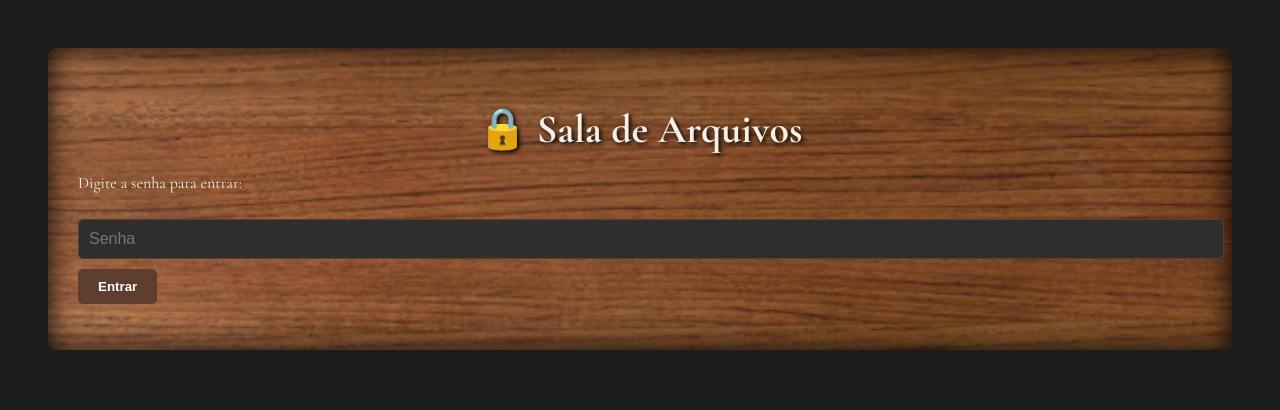
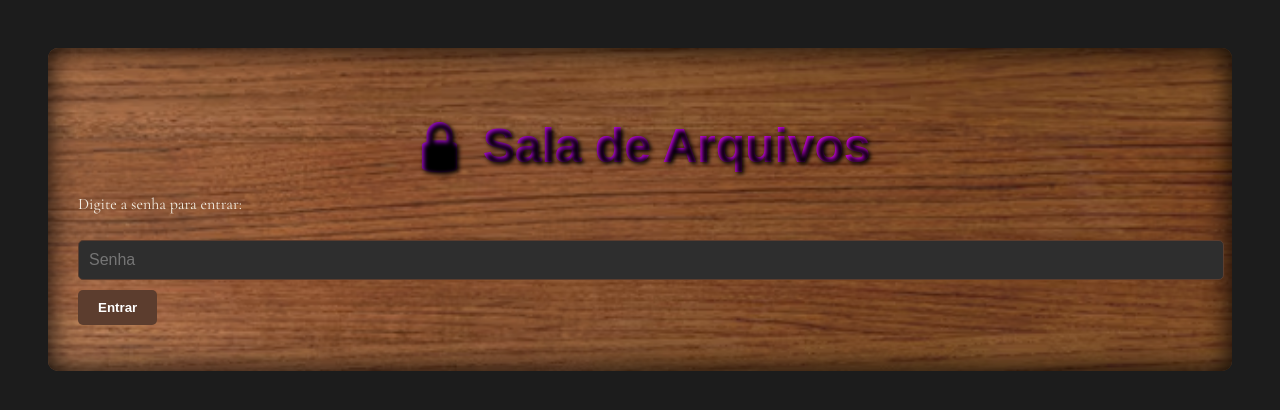
Before and after one commit to bibsbibas0/sala-de-arquivos, a plain HTML site: page index.html in a window 1280 px wide. Drawn offline with nearby package versions, Linux system fonts and the light colour scheme.

Commit message:
Update style.css

```diff
--- a/style.css
+++ b/style.css
@@ -155,3 +155,13 @@ li a:hover {
     font-weight: bold;
     text-shadow: 0 0 5px #000;
 }
+h1 {
+  font-family: 'Orbitron', sans-serif;
+  font-size: 3em;
+  color: #fff;
+  background: linear-gradient(to right, #6a0dad, #ff00ff);
+  -webkit-background-clip: text;
+  -webkit-text-fill-color: transparent;
+  text-align: center;
+  margin-top: 40px;
+}
```
